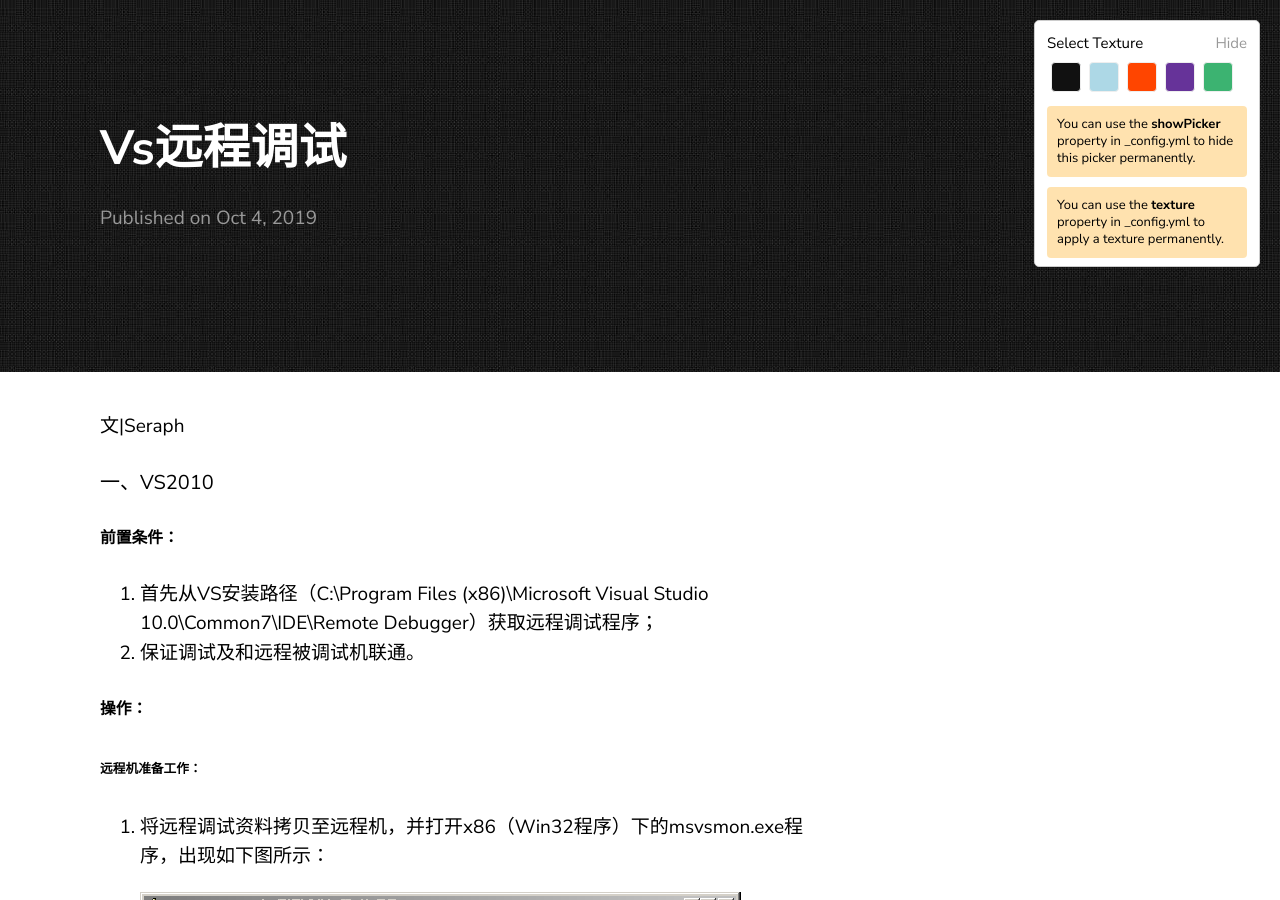
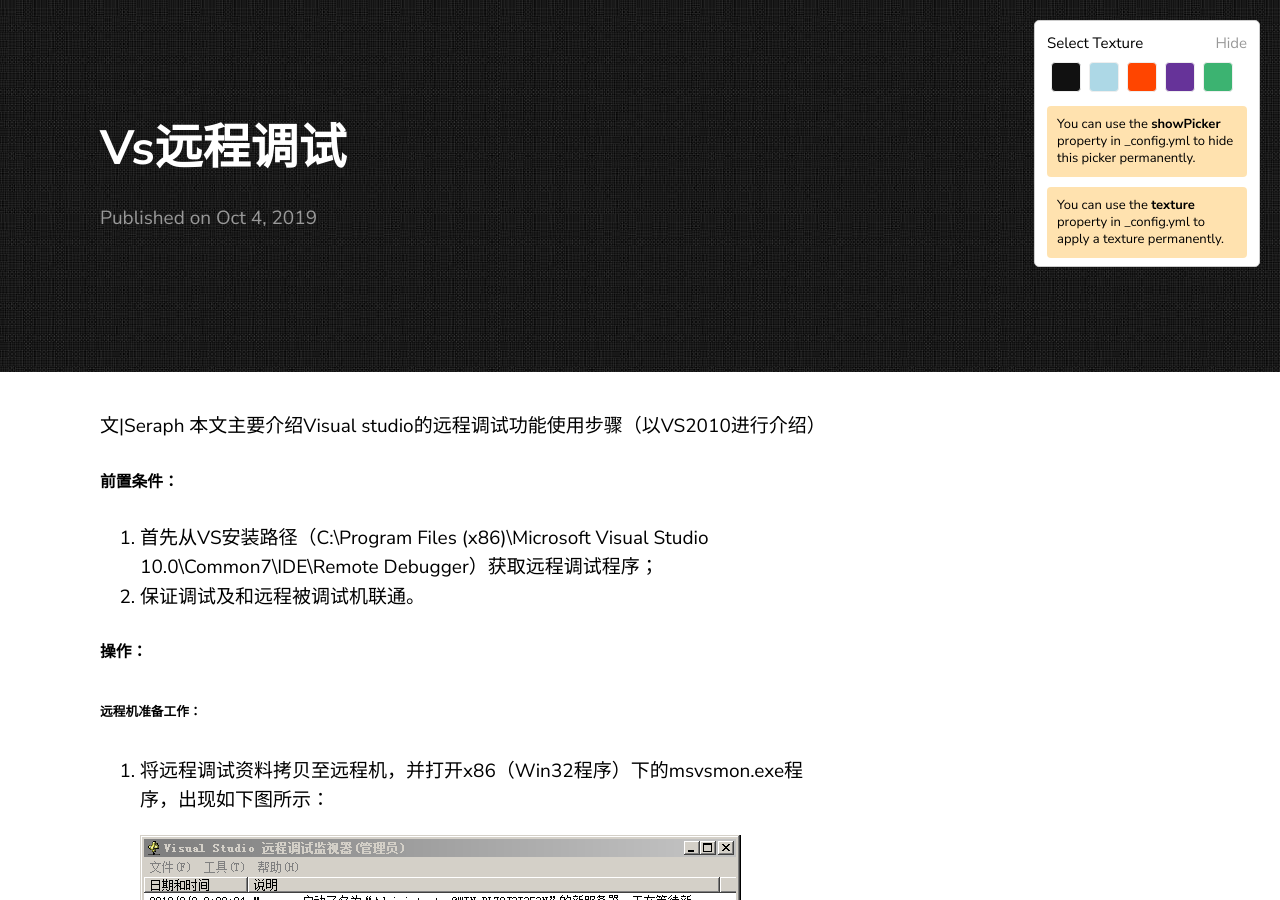
Before and after one commit to Seraph1990/Seraph1990.github.io, a Jekyll site: the page built from _posts/2019-10-04-VS远程调试.markdown, in a window 1280 px wide and 900 px high. Built offline with Jekyll 4.4.1, drawn with Linux system fonts in a browser that asks for light colours; our own code applies the rules of GitHub Pages for plain Markdown files.

Commit message:
Update 2019-10-04-VS远程调试.markdown

```diff
--- a/_posts/2019-10-04-VS远程调试.markdown
+++ b/_posts/2019-10-04-VS远程调试.markdown
@@ -1,6 +1,6 @@
 
 文|Seraph
-#### 一、VS2010
+本文主要介绍Visual studio的远程调试功能使用步骤（以VS2010进行介绍）
 
 ##### 前置条件：
 1. 首先从VS安装路径（C:\Program Files (x86)\Microsoft Visual Studio 10.0\Common7\IDE\Remote Debugger）获取远程调试程序；
```
